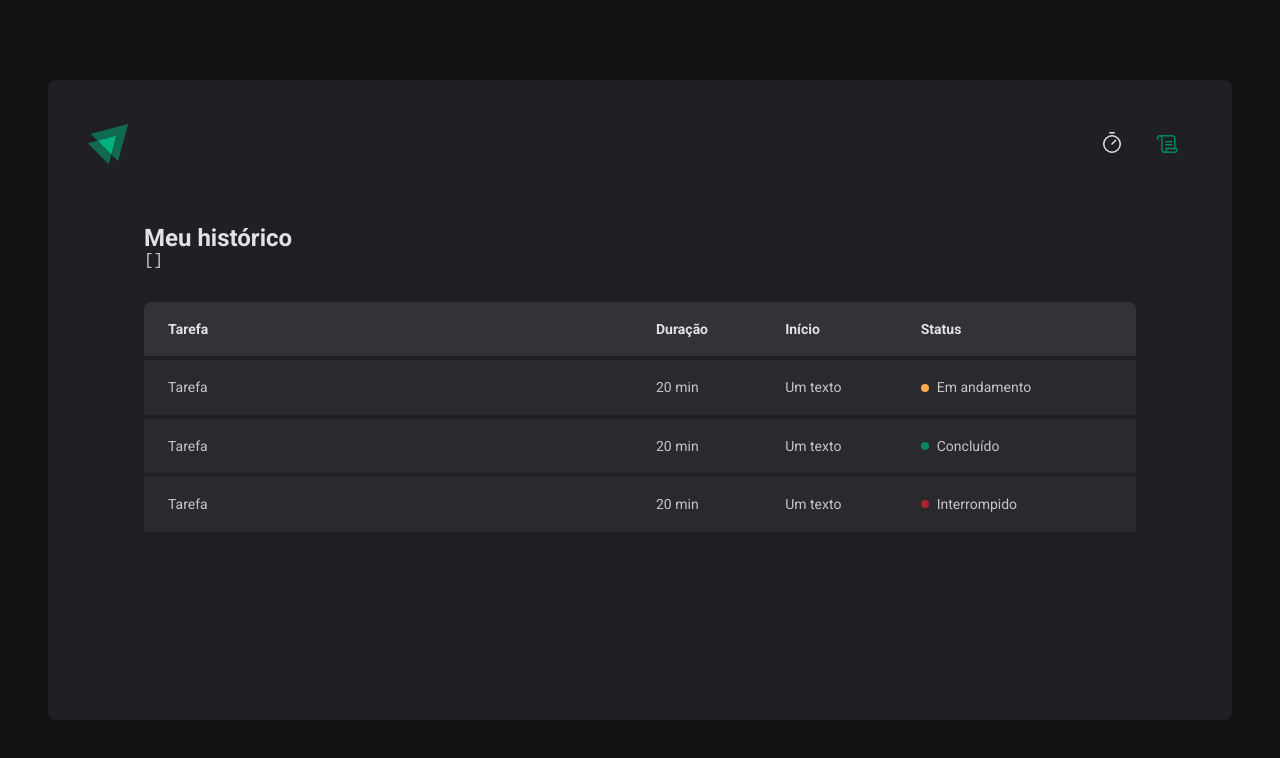
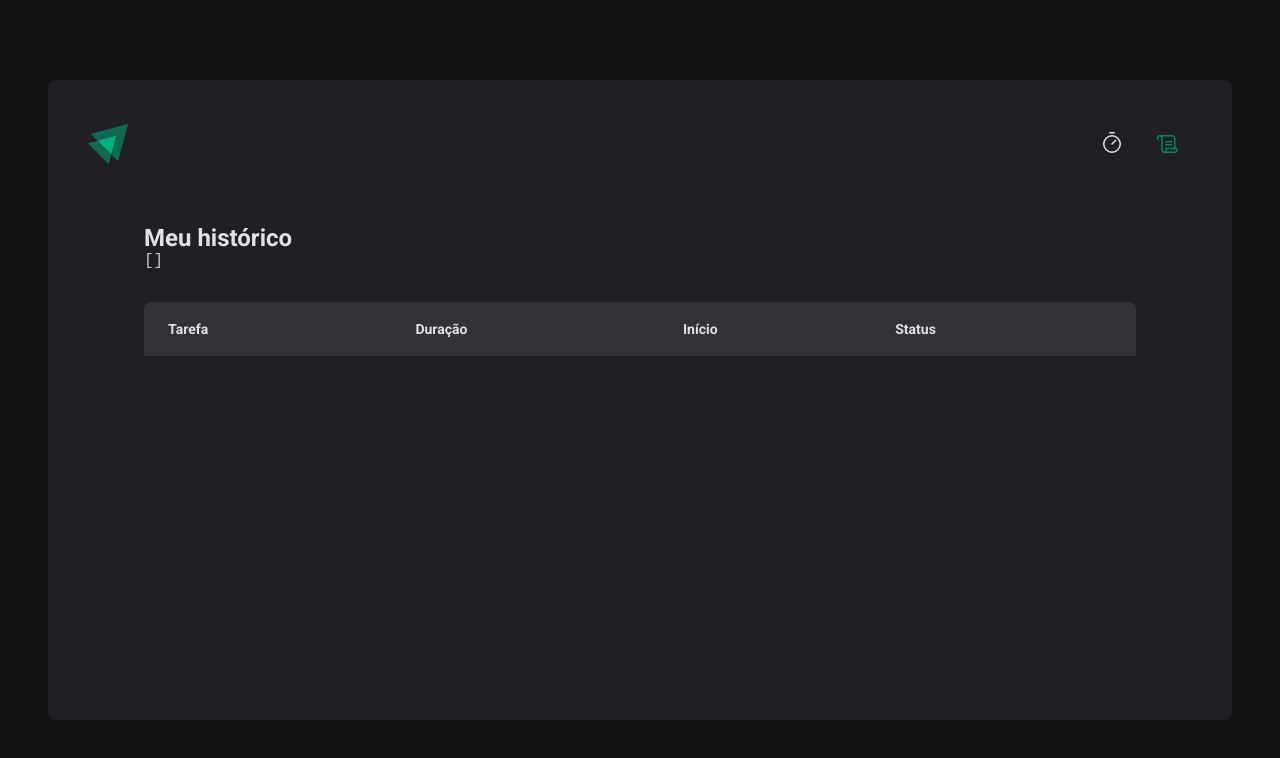
Before and after one commit to DeOliveiraDev/Ignite-Timer, a React (Vite) app: page /history in a window 1280 px wide. Shown: the top 758 px of the page. Built offline with nearby package versions, Linux system fonts and the light colour scheme.

Commit message:
feat: History page passing values dynamically

```diff
--- a/src/pages/History/index.tsx
+++ b/src/pages/History/index.tsx
@@ -1,5 +1,7 @@
 import { useContext } from 'react'
 import { CyclesContext } from '../../contexts/CyclesContext'
+import { formatDistanceToNow } from 'date-fns'
+import ptBR from 'date-fns/locale/pt-BR'
 import { HistoryContainer, HistoryList, Status } from './styles'
 
 export function History() {
@@ -23,30 +25,33 @@
           </thead>
 
           <tbody>
-            <tr>
-              <td>Tarefa</td>
-              <td>20 min</td>
-              <td>Um texto</td>
-              <td>
-                <Status statusColor="yellow">Em andamento</Status>
-              </td>
-            </tr>
-            <tr>
-              <td>Tarefa</td>
-              <td>20 min</td>
-              <td>Um texto</td>
-              <td>
-                <Status statusColor="green">Concluído</Status>
-              </td>
-            </tr>
-            <tr>
-              <td>Tarefa</td>
-              <td>20 min</td>
-              <td>Um texto</td>
-              <td>
-                <Status statusColor="red">Interrompido</Status>
-              </td>
-            </tr>
+            {cycles.map((cycle) => {
+              return (
+                <tr key={cycle.id}>
+                  <td>{cycle.task}</td>
+                  <td>{cycle.minutesAmount} minutos</td>
+                  <td>
+                    {formatDistanceToNow(cycle.startDate, {
+                      addSuffix: true,
+                      locale: ptBR,
+                    })}
+                  </td>
+                  <td>
+                    {cycle.finishedDate && (
+                      <Status statusColor="green">Concluído</Status>
+                    )}
+
+                    {cycle.interruptedDate && (
+                      <Status statusColor="red">Interrompido</Status>
+                    )}
+
+                    {!cycle.finishedDate && !cycle.interruptedDate && (
+                      <Status statusColor="yellow">Em andamento</Status>
+                    )}
+                  </td>
+                </tr>
+              )
+            })}
           </tbody>
         </table>
       </HistoryList>
```
